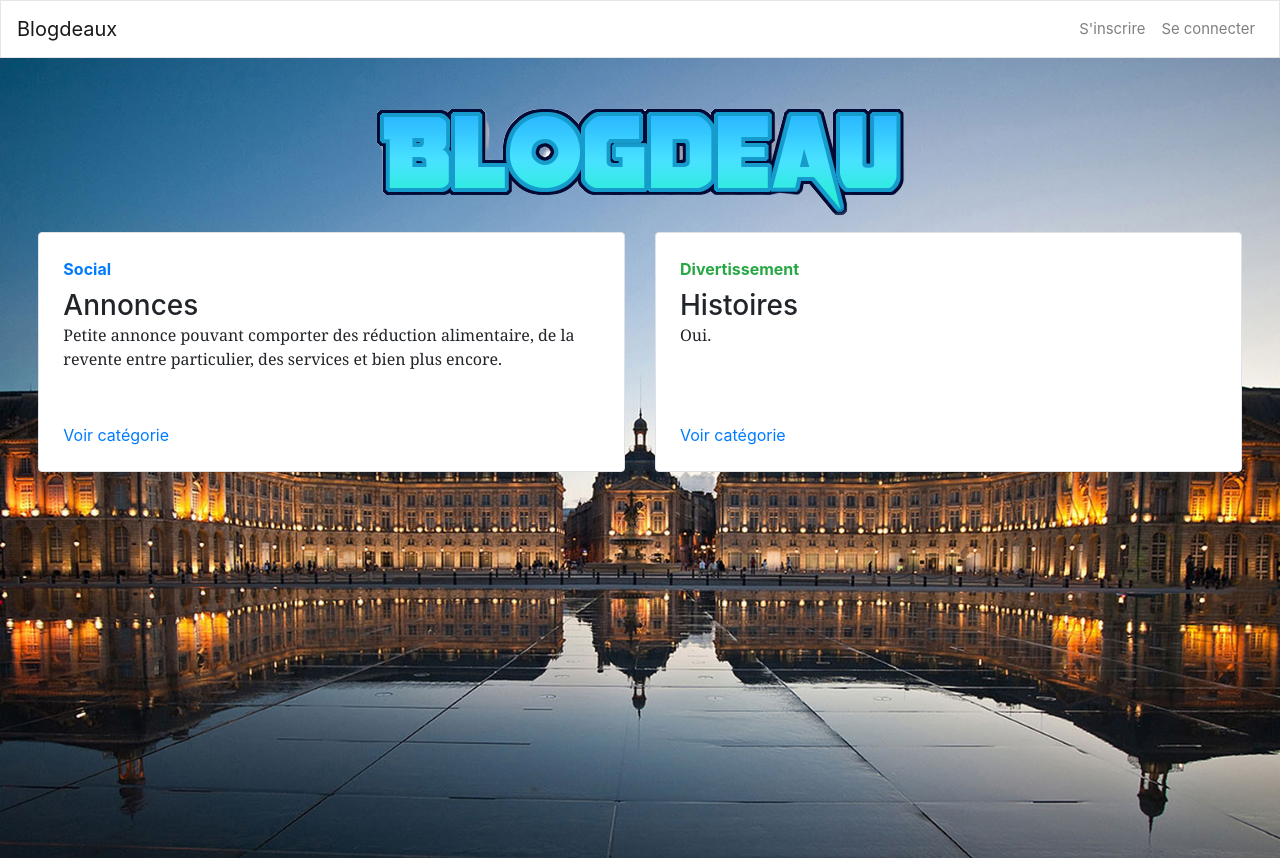
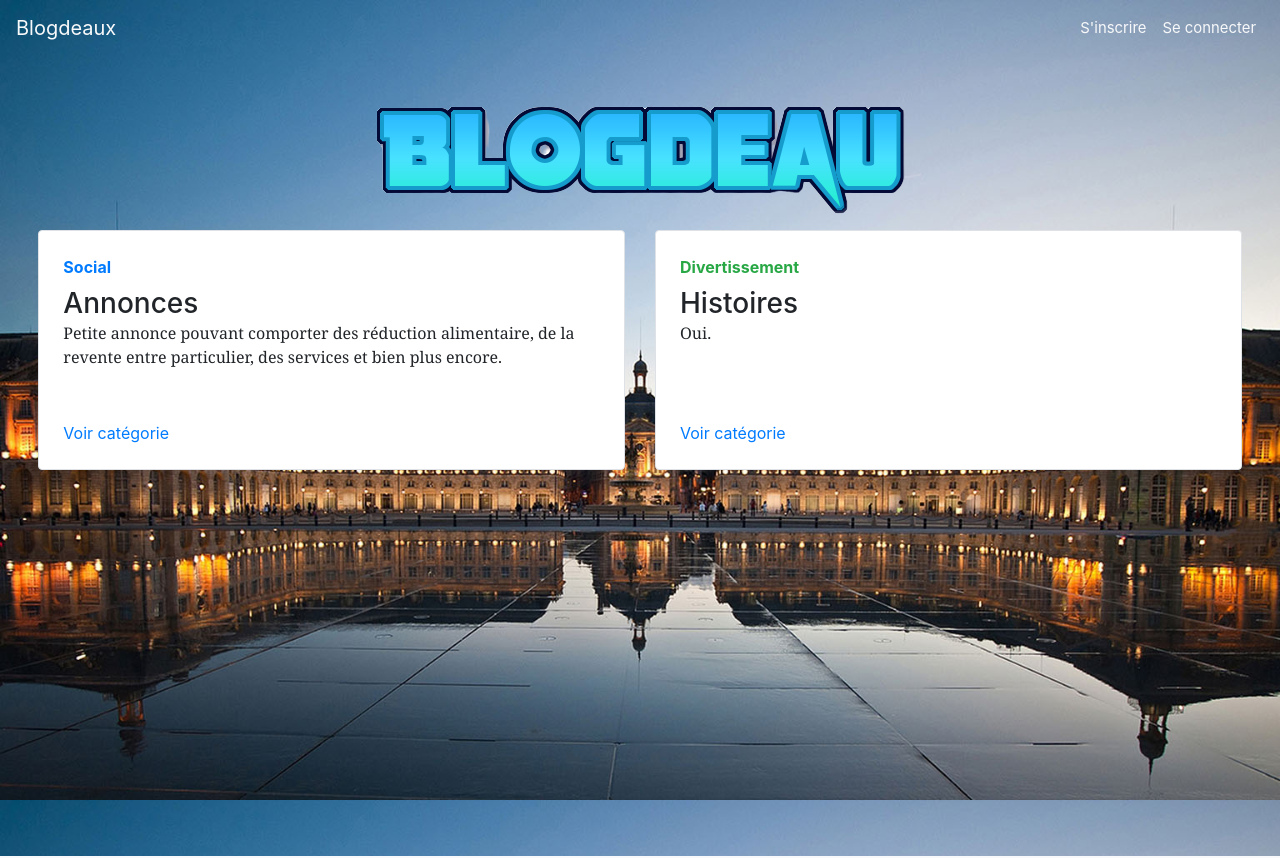
Before and after one commit to theoDELAS/Challenge-48h-B2, a Symfony app: template release/templates/home/index.html.twig in a window 1280 px wide. Run offline with Twig, Linux system fonts and the light colour scheme; the template is opened without the code that fills it: most values are stand-ins (such as "Sample title", 1, 10 or a date in 2020); some libraries are stand-ins or nearby versions.

Commit message:
:lipstick: modification style de la navbar et du footer

```diff
--- a/release/templates/home/index.html.twig
+++ b/release/templates/home/index.html.twig
@@ -9,12 +9,17 @@
         <link rel="stylesheet" href="https://stackpath.bootstrapcdn.com/bootstrap/4.4.1/css/bootstrap.min.css" integrity="sha384-Vkoo8x4CGsO3+Hhxv8T/Q5PaXtkKtu6ug5TOeNV6gBiFeWPGFN9MuhOf23Q9Ifjh" crossorigin="anonymous">
         <link rel="stylesheet" href="https://use.fontawesome.com/releases/v5.3.1/css/all.css" integrity="sha384-mzrmE5qonljUremFsqc01SB46JvROS7bZs3IO2EmfFsd15uHvIt+Y8vEf7N7fWAU" crossorigin="anonymous">
 
-        {% block stylesheets %}{% endblock %}
+
+        <style>
+            html {
+                background:transparent !important;
+            }
+        </style>
     </head>
-    <body>
+    <body class="bg-image" style="background-image: url('/img/bg.jpg')">
         <header>
-            <nav class="navbar navbar-expand-lg navbar-light bg-light">
-               <a class="navbar-brand" href="{{ path('home') }}">Blogdeaux</a>
+            <nav class="navbar navbar-expand-lg navbar-light">
+               <a class="navbar-brand text-light" href="{{ path('home') }}">Blogdeaux</a>
                <button class="navbar-toggler" type="button" data-toggle="collapse" data-target="#navbarColor03" aria-controls="navbarColor03" aria-expanded="false" aria-label="Toggle navigation">
                    <span class="navbar-toggler-icon"></span>
                </button>
@@ -23,14 +28,14 @@
                    <ul class="navbar-nav ml-auto">
                        {% if app.user %}
                            <li>
-                               <a href="{{ path('account_logout') }}" class="dropdown-item">Déconnexion</a>
+                               <a href="{{ path('account_logout') }}" class="dropdown-item text-light">Déconnexion</a>
                            </li>
                        {% else %}
                            <li class="nav-item">
-                               <a href="{{ path('account_register') }}" class="nav-link">S'inscrire</a>
+                               <a href="{{ path('account_register') }}" class="nav-link text-light">S'inscrire</a>
                            </li>
                            <li class="nav-item">
-                               <a href="{{ path('account_login') }}" class="nav-link">Se connecter</a>
+                               <a href="{{ path('account_login') }}" class="nav-link text-light">Se connecter</a>
                            </li>
                        {% endif %}
                    </ul>
@@ -69,7 +74,7 @@
                </div>
            {% endfor %}
         </header>
-            <div class="home bg-image" style="background-image: url('/img/bg.jpg')">
+            <div class="home bg-image">
                 <div class="container" style="max-width: 90em; padding-top: 1.5rem;">
                     <div style="display:flex;justify-content:center;align-items:center;">
                         <div class="d-flex flex-column bd-highlight mb-3">
@@ -93,7 +98,7 @@
                                       <strong class="d-inline-block mb-2 text-primary">Social</strong>
                                       <h3 class="mb-0">Annonces</h3>
                                       <p class="card-text mb-auto">Petite annonce pouvant comporter des réduction alimentaire, de la revente entre particulier, des services et bien plus encore.</p>
-                                      <a href="{{ path('article_index', {'id': annonces.id}) }}" class="stretched-link">Voir catégorie</a>
+                                      <a href="#" class="stretched-link">Voir catégorie</a>
                                     </div>
                                   </div>
                                 </div>
@@ -104,7 +109,7 @@
                                       <strong class="d-inline-block mb-2 text-success">Divertissement</strong>
                                       <h3 class="mb-0">Histoires</h3>
                                       <p class="mb-auto">Oui.</p>
-                                      <a href="{{ path('story_index', {'id': histoire.id}) }}" class="stretched-link">Voir catégorie</a>
+                                      <a href="#" class="stretched-link">Voir catégorie</a>
                                     </div>
                                   </div>
                                 </div>
--- a/release/templates/partials/footer.html.twig
+++ b/release/templates/partials/footer.html.twig
@@ -1,4 +1,4 @@
-<footer class="page-footer alert alert-light mt-4">
+<footer class="page-footer alert  mt-4">
     <!-- Copyright -->
     <div class="footer-copyright text-center py-4">
         © 2020 Copyright :  Blog'deaux
```
